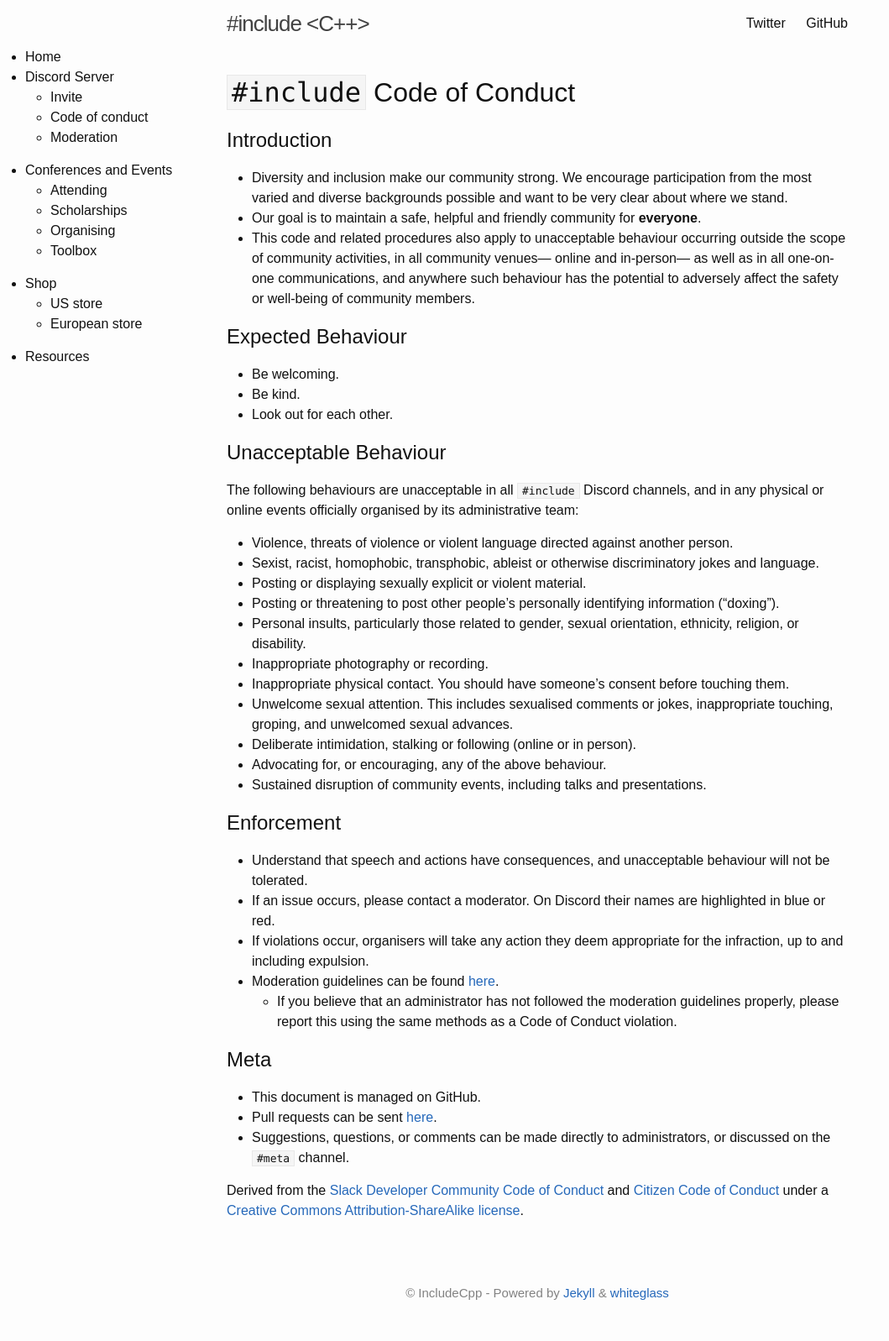
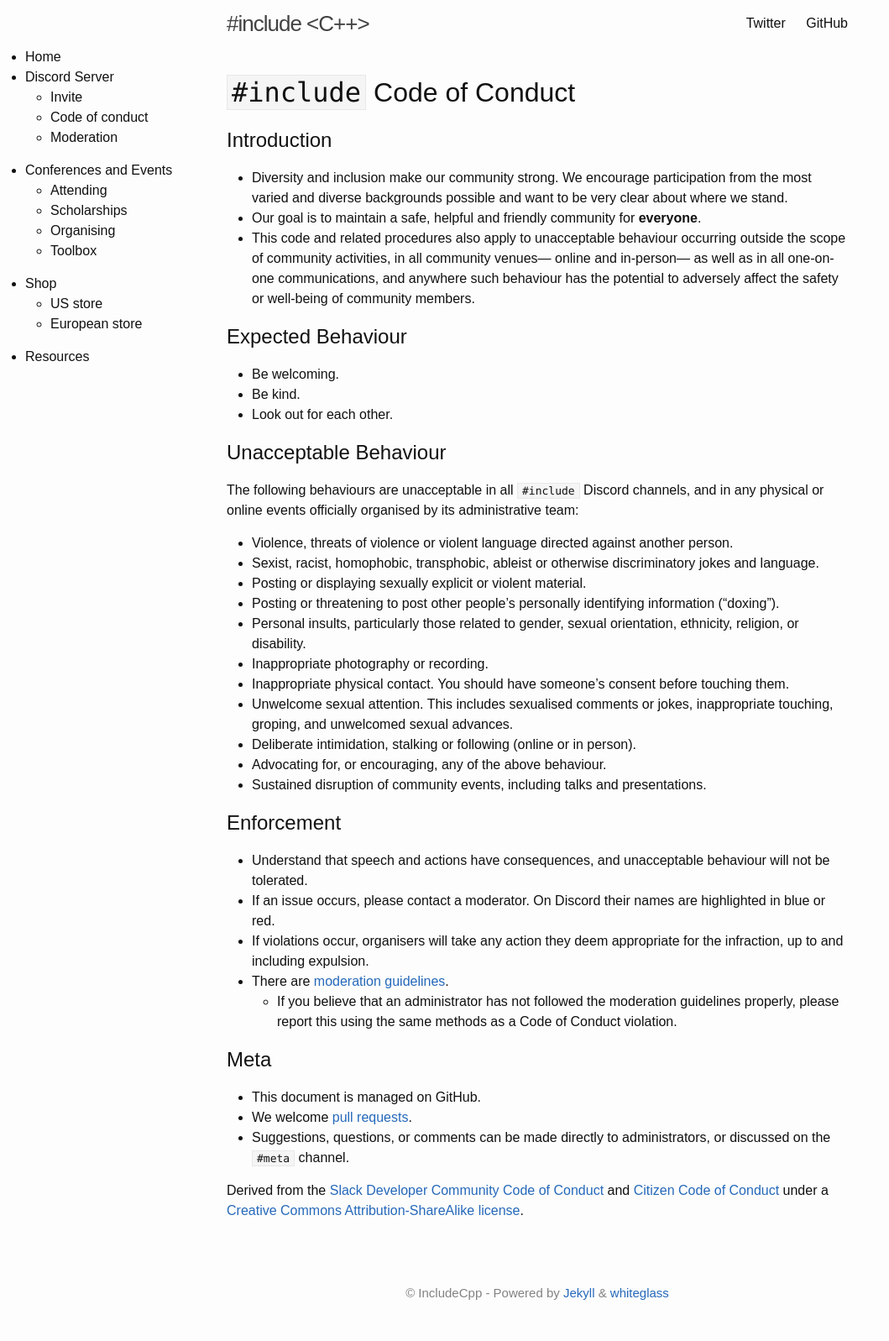
Before and after one commit to include-cpp/include-cpp.github.io, a Jekyll site: the page built from code-of-conduct.md, in a window 1280 px wide. Shown: the whole page at 84% size, without its empty margins (0-1059 px from the left). Built offline with Jekyll 4.4.1, drawn with Linux system fonts in a browser that asks for light colours; our own code applies the rules of GitHub Pages for plain Markdown files.

Commit message:
Remove more Here links

```diff
--- a/code-of-conduct.md
+++ b/code-of-conduct.md
@@ -42,14 +42,14 @@ Enforcement
 - Understand that speech and actions have consequences, and unacceptable behaviour will not be tolerated.
 - If an issue occurs, please contact a moderator. On Discord their names are highlighted in blue or red.
 - If violations occur, organisers will take any action they deem appropriate for the infraction, up to and including expulsion.
-- Moderation guidelines can be found [here]({{site.baseurl}}/moderation).
+- There are [moderation guidelines]({{site.baseurl}}/moderation).
   - If you believe that an administrator has not followed the moderation guidelines properly, please report this using the same methods as a Code of Conduct violation.
 
 Meta
 ----
 
 - This document is managed on GitHub.
-- Pull requests can be sent [here](https://github.com/include-cpp/include-cpp.github.io).
+- We welcome [pull requests](https://github.com/include-cpp/include-cpp.github.io).
 - Suggestions, questions, or comments can be made directly to administrators, or discussed on the `#meta` channel.
 
 Derived from the [Slack Developer Community Code of Conduct](https://api.slack.com/docs/community-code-of-conduct) and [Citizen Code of Conduct](http://citizencodeofconduct.org/) under a [Creative Commons Attribution-ShareAlike license](http://creativecommons.org/licenses/by-sa/3.0/).
```
